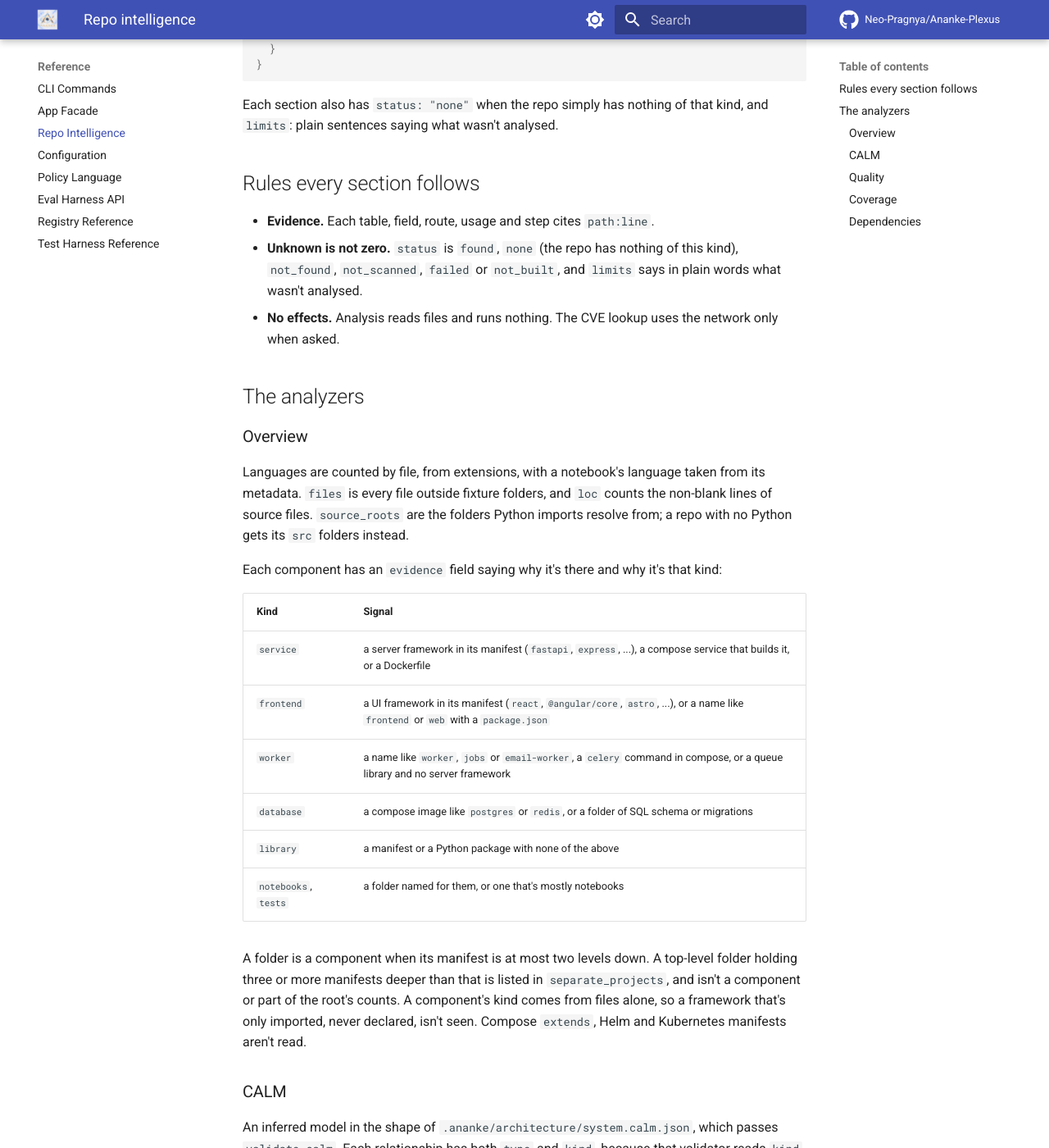
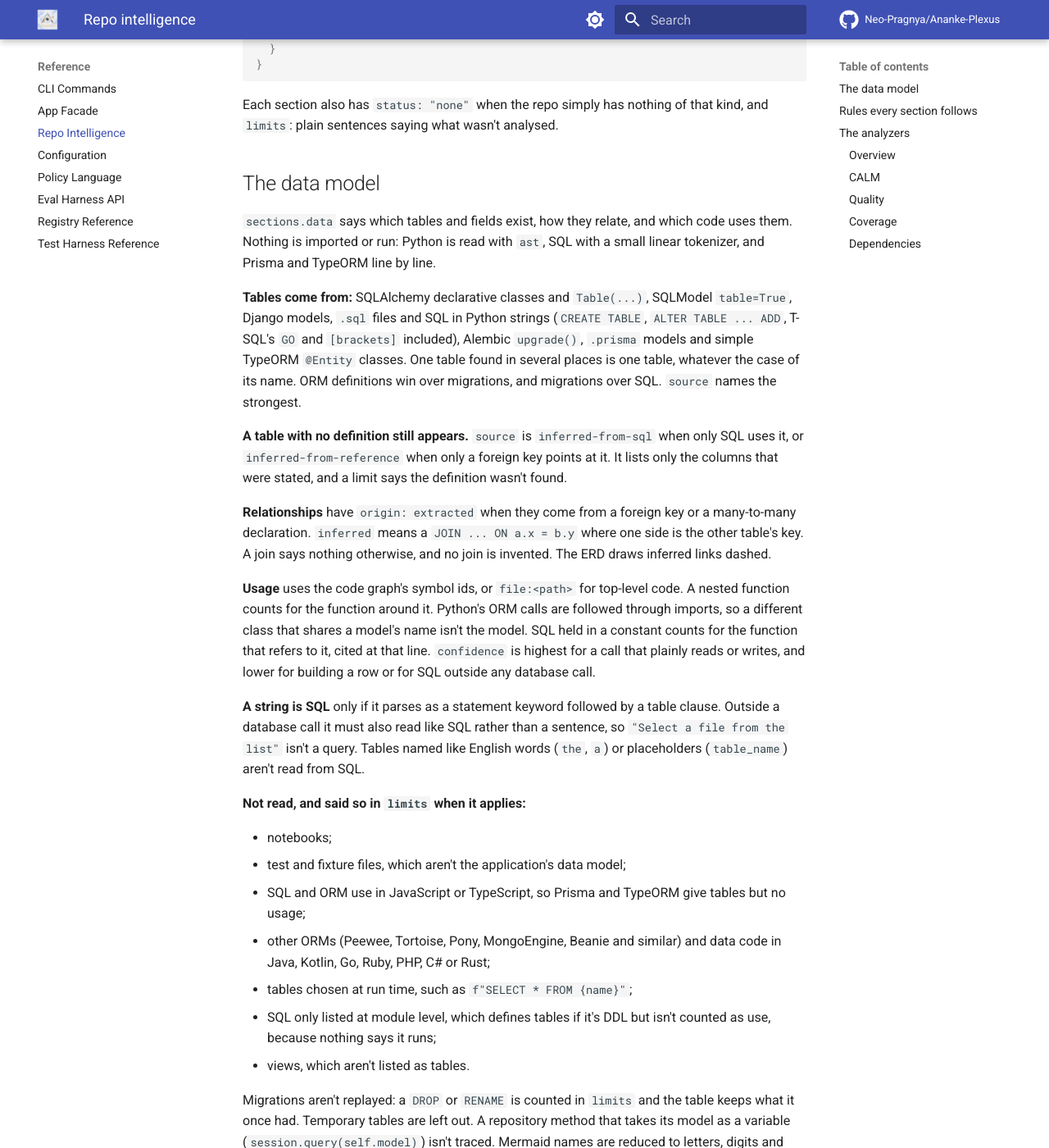
Before and after one commit to Neo-Pragnya/Ananke-Plexus, an MkDocs documentation site: the page built from docs/reference/repo-intelligence.md, in a window 1280 px wide and 1400 px high, scrolled down 1029 px. Shown: the whole window at 82% size. Built offline with MkDocs 1.6.1 and Material for MkDocs 9.7.7, drawn with Linux system fonts in a browser that asks for light colours; a script that is not in the unit is left out; comment, search, counter and statistics services are not loaded; some of the changed text lies outside the part shown.

Commit message:
docs(intel): say what the data model reads and what it doesn't
Also requires a join's key column to exist, and times adversarial tests by their best run.

Co-Authored-By: Claude Opus 5.5 <noreply@anthropic.com>

```diff
--- a/docs/reference/repo-intelligence.md
+++ b/docs/reference/repo-intelligence.md
@@ -56,6 +56,47 @@ description: One analysis of a repository for products to present, its code map,
 
 Each section also has `status: "none"` when the repo simply has nothing of that kind, and `limits`: plain sentences saying what
 wasn't analysed.
+
+
+## The data model
+
+`sections.data` says which tables and fields exist, how they relate, and which code uses them. Nothing is imported or run: Python
+is read with `ast`, SQL with a small linear tokenizer, and Prisma and TypeORM line by line.
+
+**Tables come from:** SQLAlchemy declarative classes and `Table(...)`, SQLModel `table=True`, Django models, `.sql` files and SQL in
+Python strings (`CREATE TABLE`, `ALTER TABLE ... ADD`, T-SQL's `GO` and `[brackets]` included), Alembic `upgrade()`, `.prisma` models and
+simple TypeORM `@Entity` classes. One table found in several places is one table, whatever the case of its name. ORM definitions
+win over migrations, and migrations over SQL. `source` names the strongest.
+
+**A table with no definition still appears.** `source` is `inferred-from-sql` when only SQL uses it, or `inferred-from-reference` when
+only a foreign key points at it. It lists only the columns that were stated, and a limit says the definition wasn't found.
+
+**Relationships** have `origin: extracted` when they come from a foreign key or a many-to-many declaration. `inferred` means a
+`JOIN ... ON a.x = b.y` where one side is the other table's key. A join says nothing otherwise, and no join is invented. The ERD
+draws inferred links dashed.
+
+**Usage** uses the code graph's symbol ids, or `file:<path>` for top-level code. A nested function counts for the function around it.
+Python's ORM calls are followed through imports, so a different class that shares a model's name isn't the model. SQL held in a
+constant counts for the function that refers to it, cited at that line. `confidence` is highest for a call that plainly reads or
+writes, and lower for building a row or for SQL outside any database call.
+
+**A string is SQL** only if it parses as a statement keyword followed by a table clause. Outside a database call it must also read
+like SQL rather than a sentence, so `"Select a file from the list"` isn't a query. Tables named like English words (`the`, `a`) or
+placeholders (`table_name`) aren't read from SQL.
+
+**Not read, and said so in `limits` when it applies:**
+
+- notebooks;
+- test and fixture files, which aren't the application's data model;
+- SQL and ORM use in JavaScript or TypeScript, so Prisma and TypeORM give tables but no usage;
+- other ORMs (Peewee, Tortoise, Pony, MongoEngine, Beanie and similar) and data code in Java, Kotlin, Go, Ruby, PHP, C# or Rust;
+- tables chosen at run time, such as `f"SELECT * FROM {name}"`;
+- SQL only listed at module level, which defines tables if it's DDL but isn't counted as use, because nothing says it runs;
+- views, which aren't listed as tables.
+
+Migrations aren't replayed: a `DROP` or `RENAME` is counted in `limits` and the table keeps what it once had. Temporary tables are
+left out. A repository method that takes its model as a variable (`session.query(self.model)`) isn't traced. Mermaid names are reduced to letters, digits and
+underscores, so a name in another script appears as `unnamed` in the ERD and keeps its real name in `tables`.
 
 
 ## Rules every section follows
```
Also changed, not shown: CHANGELOG.md (+5 -0 lines), 2 other files.
